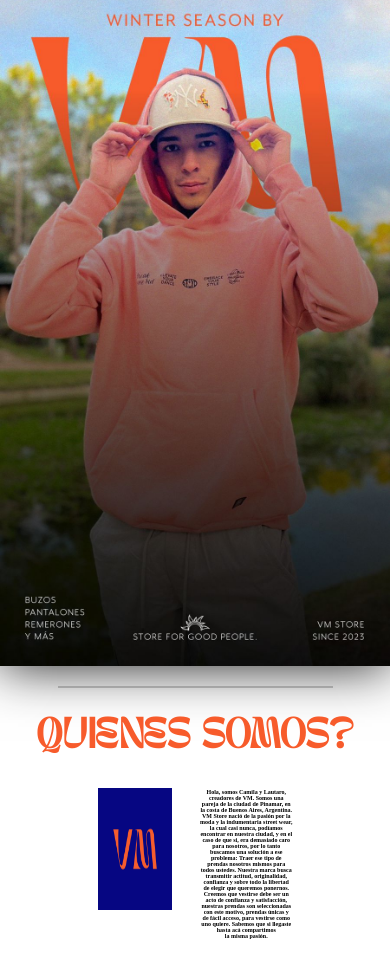
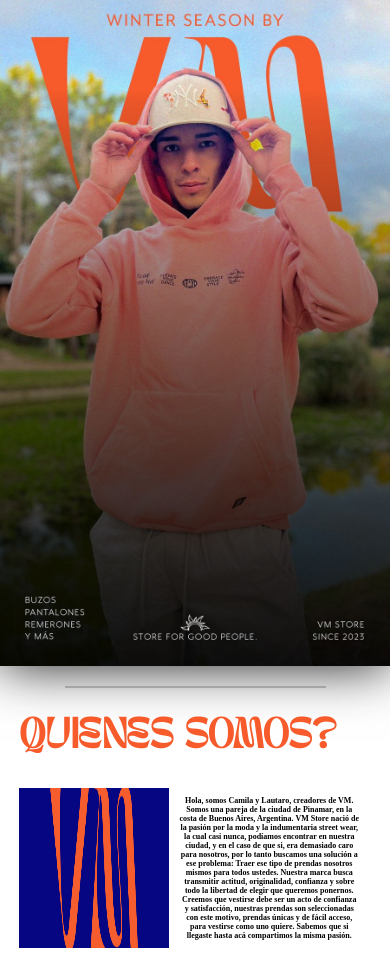
Before and after one commit to Bocheee/VM-STORE, a plain HTML site: page index.html in a window 390 px wide. Shown: the part 147-1100 px from the top of the page. Drawn offline with nearby package versions, Linux system fonts and the light colour scheme; a web font is replaced by a local one.

Commit message:
Mejorado de imagen
Mejore el contenedor quienes somos, tanto en desktop como en telephone

```diff
--- a/index.html
+++ b/index.html
@@ -54,13 +54,19 @@
             <div class="quienes-somos">
                 <h3>QUIENES SOMOS?</h3>
                 <div class="contenedor-quienes-somos">
-                    <img src="IMG/IMAGEN.jpg" alt="">
+                    <section class="quienes-somos-imagen">
+                        <!-- <img src="IMG/IMAGEN.jpg" alt=""> -->
+                    </section>
+                    <section class="quienes-somos-texto">
                         <p>Hola, somos Camila y Lautaro, creadores de VM.
                             Somos una pareja de la ciudad de Pinamar, en la costa de Buenos Aires, Argentina.
                             VM Store nació de la pasión por la moda y la indumentaria street wear, la cual casi nunca, podíamos encontrar en nuestra ciudad, y en el caso de que si, era demasiado caro para nosotros, por lo tanto buscamos una solución a ese problema: Traer ese tipo de prendas nosotros mismos para todos ustedes.
                             Nuestra marca busca transmitir actitud, originalidad, confianza y sobre todo la libertad de elegir que queremos ponernos. Creemos que vestirse debe ser un acto de confianza y satisfacción, nuestras prendas son seleccionadas con este motivo, prendas únicas y de fácil acceso, para vestirse como uno quiere.
                             Sabemos que si llegaste hasta acá compartimos la misma pasión.
                         </p>
+
+                    </section>
+
                 </div>
             </div>
         </section>
--- a/style.css
+++ b/style.css
@@ -179,9 +179,15 @@
     gap: 0 10px;
 }
 
-.quienes-somos .contenedor-quienes-somos img{
+/* .quienes-somos .contenedor-quienes-somos img{
     width: 80%;
     height: 80%;
+
+} */
+.quienes-somos-imagen{
+    background-image: url("IMG/IMAGEN.jpg");
+    background-size: 80% 80%;
+    background-position: center;
 }
 
 .quienes-somos h3{
@@ -390,11 +396,39 @@
     .logo{
         margin: 40px auto;
     }
+    .quienes-somos-texto {
+        width: 180px;
 
+    }
     .quienes-somos p{
-        font-size: 10%;
+        font-size: 50%;
+
+    }
+    .quienes-somos-imagen {
+        width:150px;
+        background-image: url("IMG/IMAGEN.jpg");
+        background-size:100% 500px;
+        background-position: center;
+
     }
 
+/*  */
+/*QUIENES SOMOS*/
+
+.quienes-somos{
+    width: 100%;
+    display: flex;
+    align-items: start;
+    margin-left: 5%;
+    flex-direction: column;
+}
+
+
+
+
+
+
+/*  */
 
     .menu{
         margin: auto;
```
Lines whose indentation alone changed are shown as unchanged.
